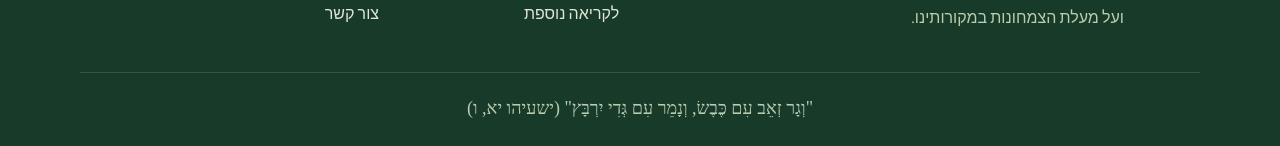
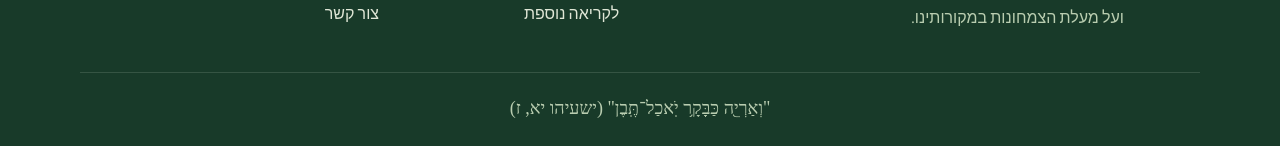
Before and after one commit to bambiker/vegantorah, a Jekyll site: the page built from index.html, in a window 1280 px wide and 900 px high, scrolled down 2421 px. Shown: the part 751-897 px from the top of the window. Built offline with Jekyll 4.4.1, drawn with Linux system fonts in a browser that asks for light colours; some web fonts are replaced.

Commit message:
Change the footer verse to Isaiah 11:7
Co-Authored-By: Claude Opus 5.5 <noreply@anthropic.com>
Claude-Session: https://claude.ai/code/session_01Rs5AsiJkG4unEc79qQVavv

```diff
--- a/_layouts/default.html
+++ b/_layouts/default.html
@@ -71,7 +71,7 @@
         <a href="{{ '/contact/' | relative_url }}">צור קשר</a>
       </nav>
     </div>
-    <p class="container footer-quote">"וְגָר זְאֵב עִם כֶּבֶשׂ, וְנָמֵר עִם גְּדִי יִרְבָּץ" (ישעיהו יא, ו)</p>
+    <p class="container footer-quote">"וְאַרְיֵ֖ה כַּבָּקָ֥ר יֹֽאכַל־תֶּֽבֶן" (ישעיהו יא, ז)</p>
   </footer>
 </body>
 </html>
```
